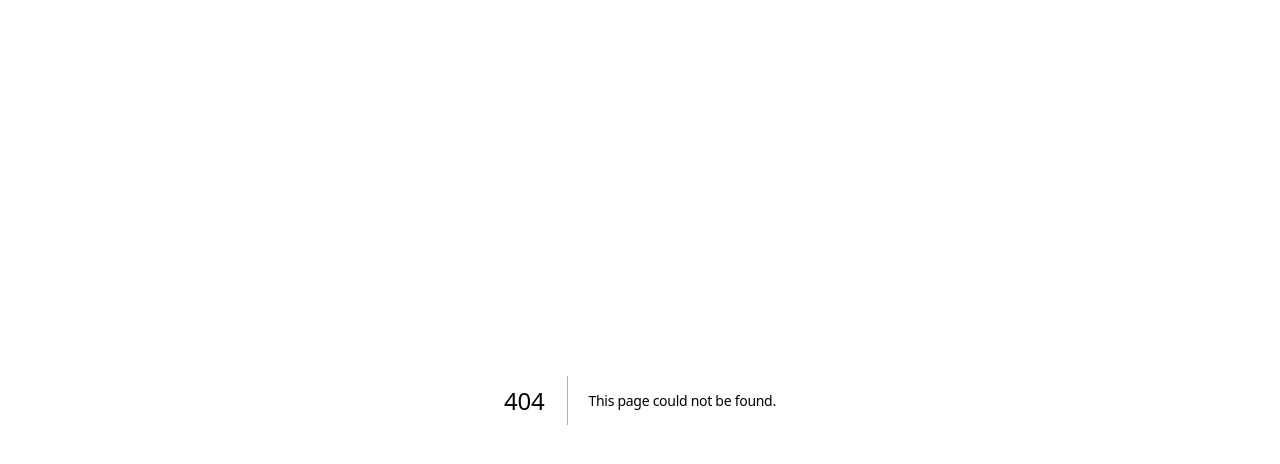
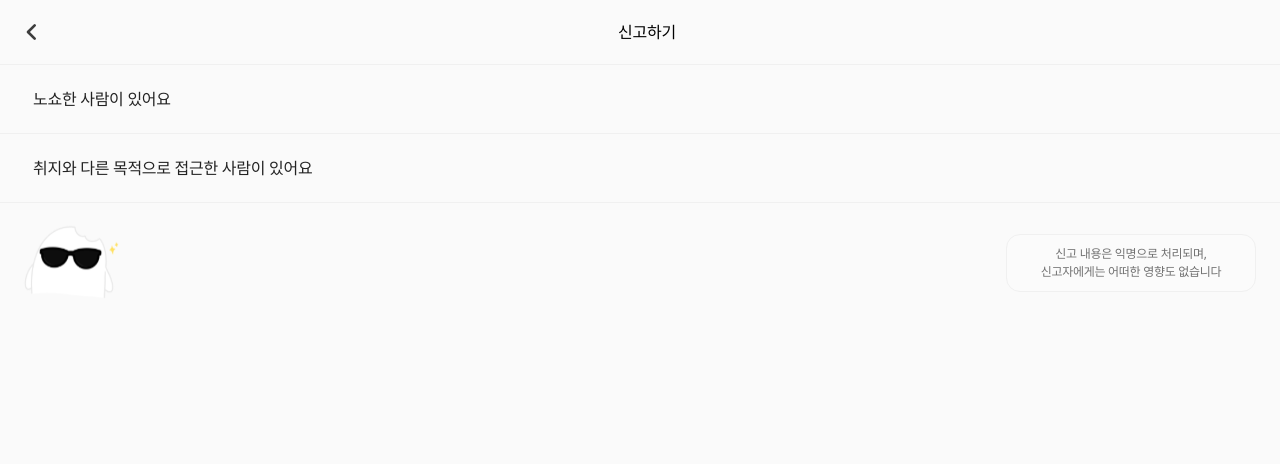
Before and after one commit to joyrii/EATING_WEB, a Next.js app: page /noshow in a window 1280 px wide. Before the commit this address had no page. Shown: the top 464 px of the page. Built offline with nearby package versions, Linux system fonts and the light colour scheme; a web font is replaced by a local one.

Commit message:
feat(feedback): #29 - 신고 목록 UI 구현

```diff
--- /dev/null
+++ b/src/app/(withoutTabBar)/noshow/page.tsx
@@ -0,0 +1,38 @@
+import {
+  BackButton,
+  Header,
+  HeaderText,
+  List,
+  ListItem,
+  DescriptionWrapper,
+  Character,
+  DescriptionText,
+} from './style';
+
+export default function Noshow() {
+  return (
+    <>
+      <Header>
+        <BackButton>
+          <img src="/svgs/back.svg" alt="뒤로가기" />
+        </BackButton>
+        <HeaderText>신고하기</HeaderText>
+      </Header>
+      <List>
+        <ListItem>노쇼한 사람이 있어요</ListItem>
+        <ListItem>취지와 다른 목적으로 접근한 사람이 있어요</ListItem>
+      </List>
+      <DescriptionWrapper>
+        <Character
+          src="/svgs/feedback/feedback-character.svg"
+          alt="신고 캐릭터"
+        />
+        <DescriptionText>
+          신고 내용은 익명으로 처리되며,
+          <br />
+          신고자에게는 어떠한 영향도 없습니다
+        </DescriptionText>
+      </DescriptionWrapper>
+    </>
+  );
+}
--- /dev/null
+++ b/src/app/(withoutTabBar)/noshow/style.tsx
@@ -0,0 +1,74 @@
+import styled from 'styled-components';
+
+export const Header = styled.div`
+  position: sticky;
+  top: 0;
+  z-index: 100;
+  display: grid;
+  grid-template-columns: auto 1fr 40px;
+  align-items: center;
+  padding-left: 10px;
+  padding-block: 15px;
+  border-bottom: 1px solid #f0f0f0;
+  background-color: #fafafa;
+`;
+
+export const BackButton = styled.button`
+  border: none;
+  background-color: transparent;
+  display: flex;
+  align-items: center;
+`;
+
+export const HeaderText = styled.h1`
+  justify-self: center;
+  text-align: center;
+  font-size: 16px;
+  font-weight: 500;
+`;
+
+export const List = styled.div`
+  display: flex;
+  flex-direction: column;
+  margin-bottom: 40px;
+`;
+
+export const ListItem = styled.button`
+  border: none;
+  background-color: transparent;
+  padding-block: 22px;
+  padding-left: 33px;
+  text-align: left;
+  font-size: 16px;
+  font-weight: 500;
+  border-bottom: 1px solid #f0f0f0;
+  color: #232323;
+`;
+
+export const DescriptionWrapper = styled.div`
+  display: flex;
+  align-items: center;
+  padding: 20px;
+  position: relative;
+`;
+
+export const Character = styled.img`
+  width: 100px;
+  height: 80px;
+  z-index: 1;
+  position: absolute;
+  left: 22px;
+`;
+
+export const DescriptionText = styled.p`
+  width: 250px;
+  font-size: 12px;
+  color: #707070;
+  text-align: center;
+  background-color: #fbfbfb;
+  border: 1px solid #f0f0f0;
+  border-radius: 14px;
+  padding: 10px 15px;
+  position: absolute;
+  right: 24px;
+`;
```
Also changed, not shown: public/svgs/feedback/feedback-character.svg (added).
